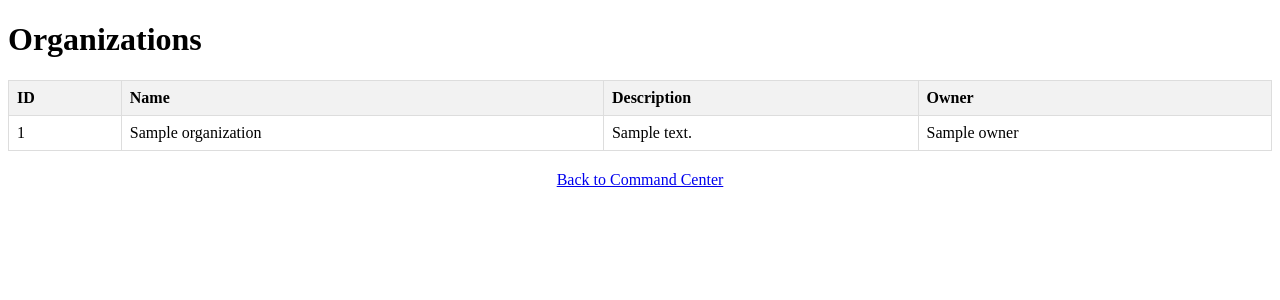
After one commit to eliflali/CENG445-Room-Reservation-System-Project, a Django app: template phase-3/room_reservation/templates/list_organizations.html in a window 1280 px wide. The commit adds this page. Shown: the top 300 px of the page. Run offline with Django 4.2, Linux system fonts and the light colour scheme; the template is opened without the code that fills it: most values are stand-ins (such as "Sample title", 1, 10 or a date in 2020).

Commit message:
added list organizations

```diff
--- a/phase-3/room_reservation/templates/command_center.html
+++ b/phase-3/room_reservation/templates/command_center.html
@@ -47,15 +47,15 @@
         <label for="description">Description:</label>
         <input type="text" id="description" name="description" />
       </div>
-        <div>
+      <div>
         <label for="field">Update Field:</label>
         <input type="text" id="field" name="field" />
       </div>
-        <div>
+      <div>
         <label for="value">Update Value:</label>
         <input type="text" id="value" name="value" />
       </div>
-        <div>
+      <div>
         <label for="description">Description:</label>
         <input type="text" id="description" name="description" />
       </div>
--- /dev/null
+++ b/phase-3/room_reservation/templates/list_organizations.html
@@ -0,0 +1,51 @@
+<!DOCTYPE html>
+<html lang="en">
+  <head>
+    <meta charset="UTF-8" />
+    <title>Organizations</title>
+    <style>
+      table {
+        width: 100%;
+        border-collapse: collapse;
+      }
+      th,
+      td {
+        border: 1px solid #ddd;
+        padding: 8px;
+        text-align: left;
+      }
+      th {
+        background-color: #f2f2f2;
+      }
+      .back-link {
+        display: block;
+        margin-top: 20px;
+        text-align: center;
+      }
+    </style>
+  </head>
+  <body>
+    <h1>Organizations</h1>
+    <table>
+      <thead>
+        <tr>
+          <th>ID</th>
+          <th>Name</th>
+          <th>Description</th>
+          <th>Owner</th>
+        </tr>
+      </thead>
+      <tbody>
+        {% for organization in organizations %}
+        <tr>
+          <td>{{ organization.id }}</td>
+          <td>{{ organization.name }}</td>
+          <td>{{ organization.description }}</td>
+          <td>{{ organization.owner }}</td>
+        </tr>
+        {% endfor %}
+      </tbody>
+    </table>
+    <a href="/command-center/" class="back-link">Back to Command Center</a>
+  </body>
+</html>
```
Also changed, not shown: phase-3/room_reservation/room_reservation/views.py (+18 -0 lines), phase-3/room_reservation/templates/index.html (+46 -25 lines).
